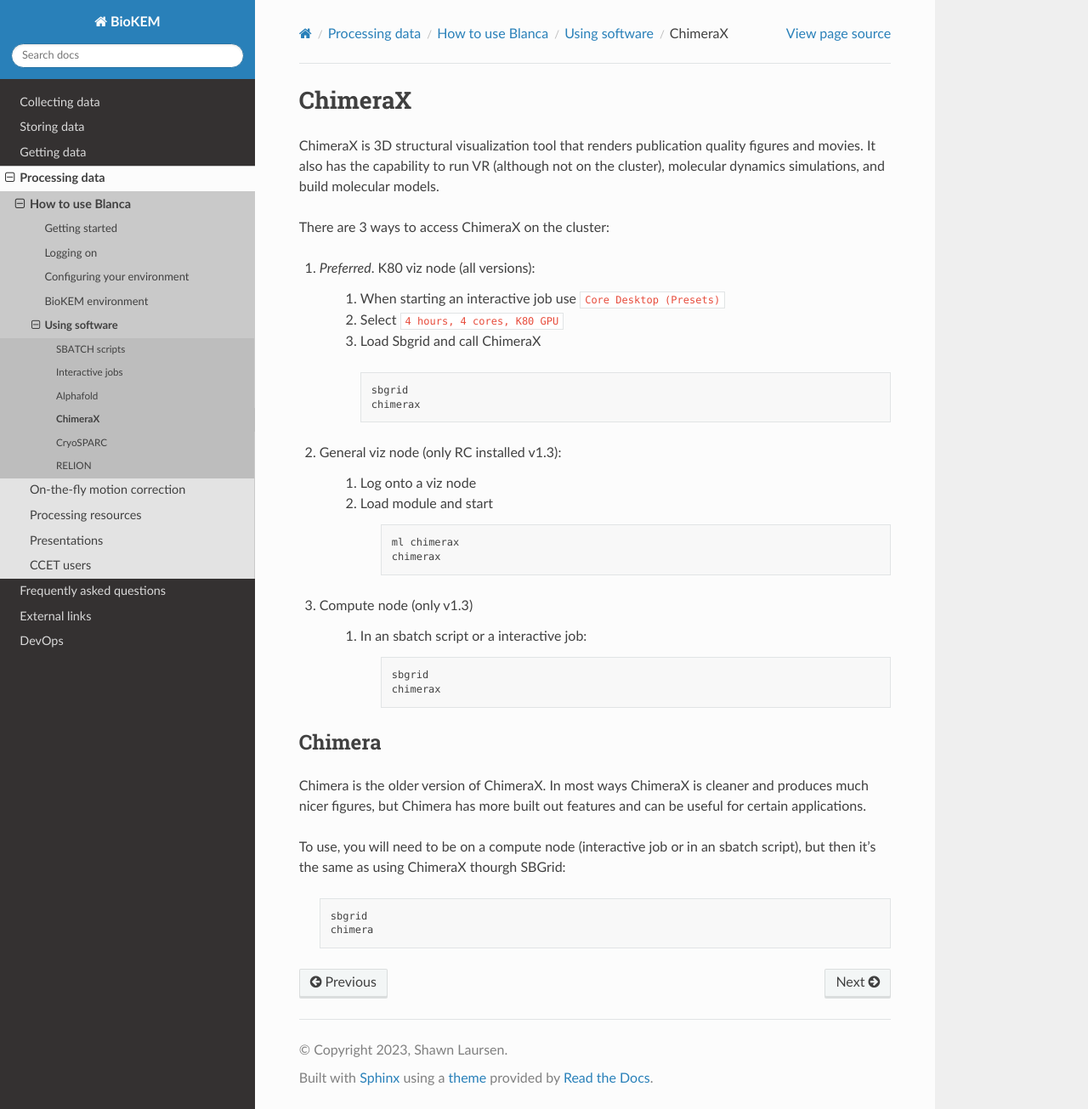
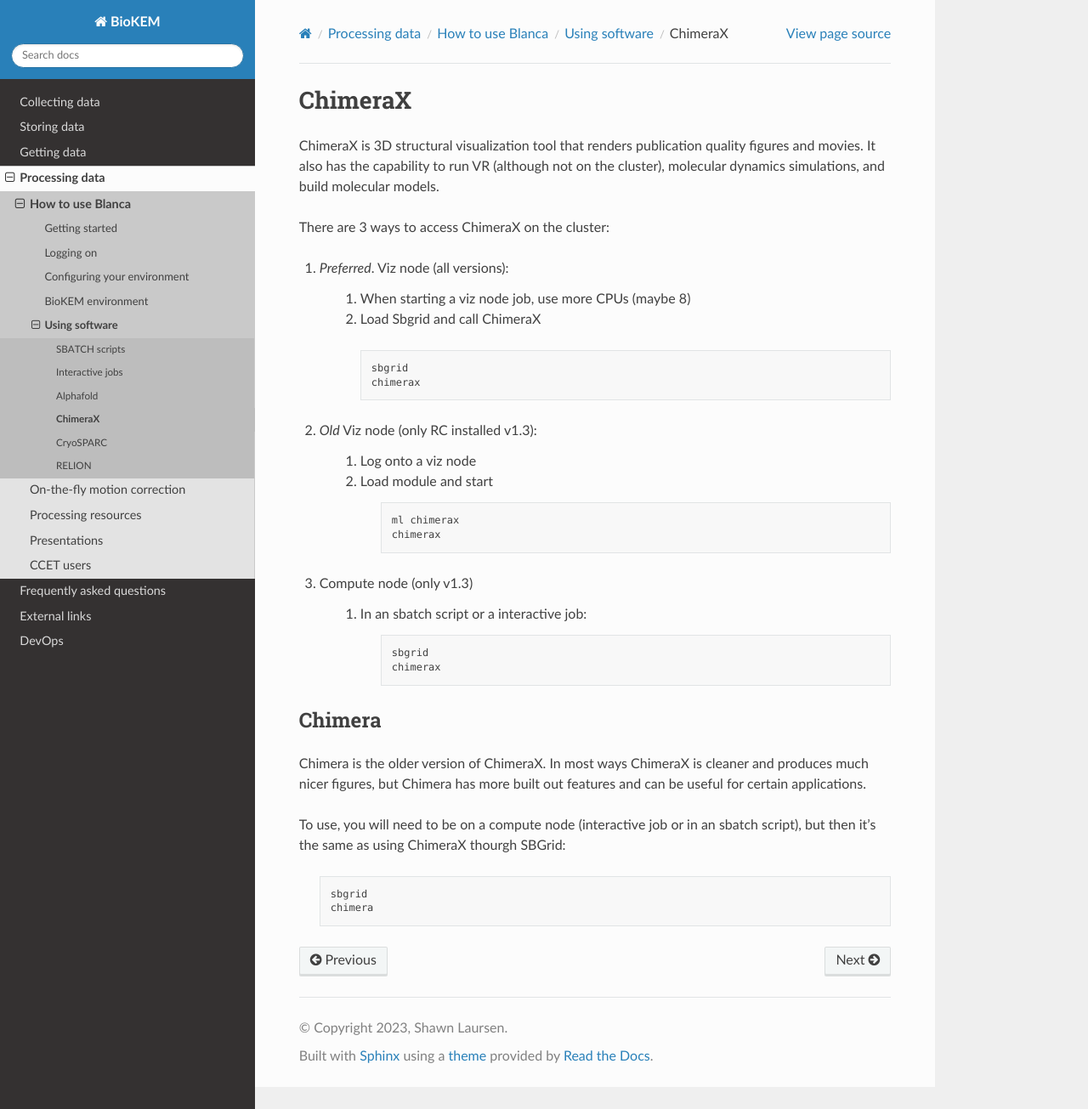
Before and after one commit to CU-BioKEM/user-guide, a Sphinx documentation site: the page built from docs/source/processing/using_software/chimera.rst, in a window 1280 px wide and 1305 px high. Shown: the whole window at 85% size. Built offline with Sphinx 7.4.7 and the Read the Docs theme 2.0.0, drawn with Linux system fonts in a browser that asks for light colours; pages that are not in the unit, such as notebooks, are missing from menus.

Commit message:
chimerax

```diff
--- a/docs/source/processing/using_software/chimera.rst
+++ b/docs/source/processing/using_software/chimera.rst
@@ -7,10 +7,9 @@
 
 There are 3 ways to access ChimeraX on the cluster:
 
-#. *Preferred*. K80 viz node (all versions):
+#. *Preferred*. Viz node (all versions):
 
-    #. When starting an interactive job use ``Core Desktop (Presets)``
-    #. Select ``4 hours, 4 cores, K80 GPU``
+    #. When starting a viz node job, use more CPUs (maybe 8)
     #. Load Sbgrid and call ChimeraX
 
       .. code-block:: bash
@@ -18,7 +17,7 @@
         sbgrid
         chimerax
 
-#. General viz node (only RC installed v1.3):
+#. *Old* Viz node (only RC installed v1.3):
 
     #. Log onto a viz node
     #. Load module and start
```
